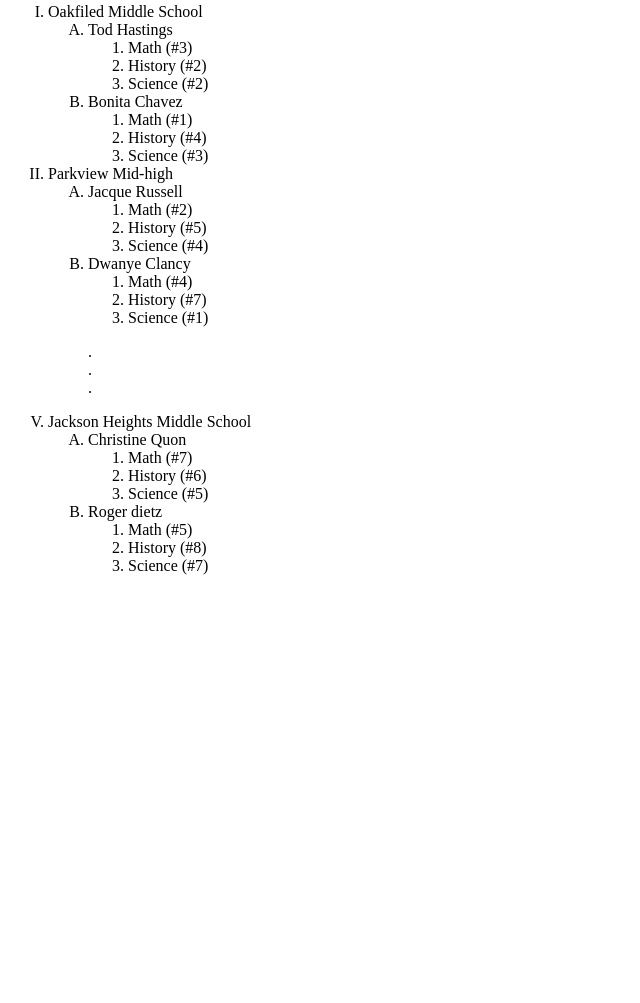
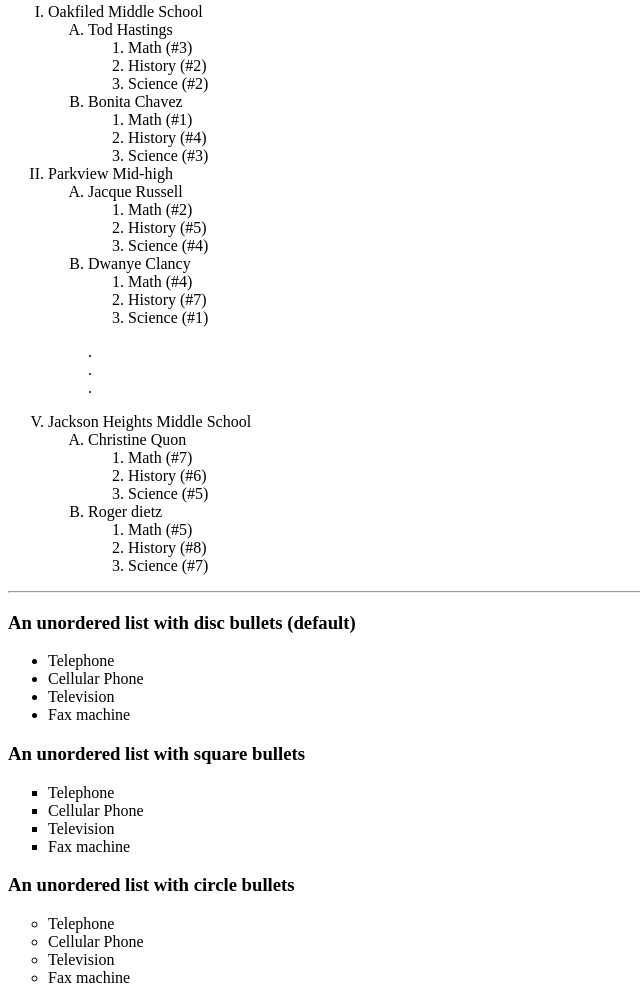
Before and after one commit to TuanNghia295/HTCNW-HK2-Tuan1, a plain HTML site: page bai 4/index.html in a window 1280 px wide. Shown: the part 255-1258 px from the top of the page, without its empty margins (0-640 px from the left). Before the commit the page ends 846 px from the top, so only its background shows below. Drawn offline with Linux system fonts and the light colour scheme.

Commit message:
bai 4 day du

```diff
--- a/bai 4/index.html
+++ b/bai 4/index.html
@@ -98,6 +98,30 @@
         </ol>
     </ol>
 
+    <hr>
 
+    <h3>An unordered list with disc bullets (default)</h3>
+    <ul>
+        <li>Telephone</li>
+        <li>Cellular Phone</li>
+        <li>Television</li>
+        <li>Fax machine</li>
+    </ul>
+
+    <h3>An unordered list with square bullets</h3>
+    <ul type="square">
+        <li>Telephone</li>
+        <li>Cellular Phone</li>
+        <li>Television</li>
+        <li>Fax machine</li>
+    </ul>
+
+    <h3>An unordered list with circle bullets</h3>
+    <ul type="circle">
+        <li>Telephone</li>
+        <li>Cellular Phone</li>
+        <li>Television</li>
+        <li>Fax machine</li>
+    </ul>
 </body>
 </html>
```
